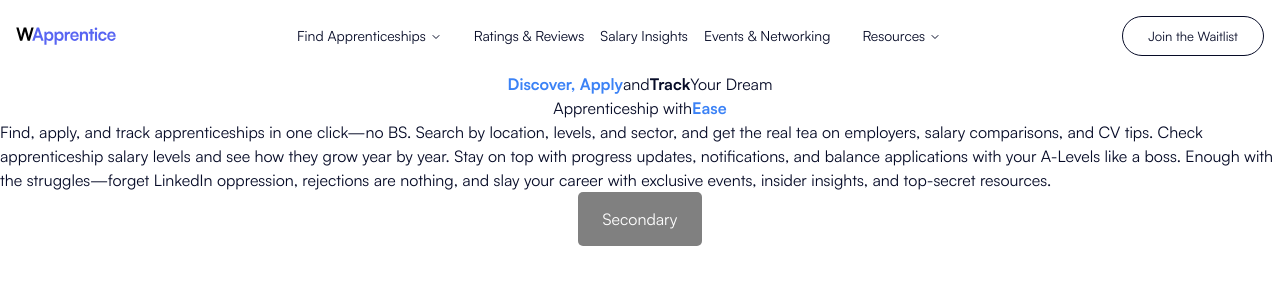
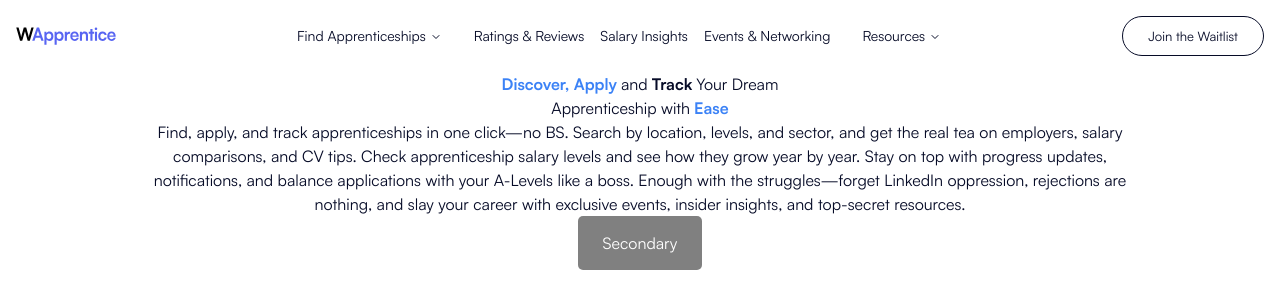
Before and after one commit to tobilobasalawu/WApprentice, a Next.js app: page / in a window 1280 px wide. Shown: the top 308 px of the page. Built offline with nearby package versions, Linux system fonts and the light colour scheme.

Commit message:
extending the hero paragraph

```diff
--- a/src/components/Hero.tsx
+++ b/src/components/Hero.tsx
@@ -3,19 +3,19 @@ import Button from './Button';
 export default function Hero() {
   return (
     <div className="flex flex-col items-center">
-      <div className='flex'>
+      <div className='flex space-x-1'>
         <h1 className="text-blue-500 font-bold">Discover, Apply</h1>
         <h1 className="font-normal">and</h1>
         <h1 className="font-bold">Track</h1>
         <h1 className="font-normal">Your Dream</h1>
       </div>
 
-      <div className='flex'>
+      <div className='flex space-x-1'>
         <h1 className="font-normal">Apprenticeship with</h1>
         <h1 className="text-blue-500 font-bold">Ease</h1>
       </div>
 
-      <p className="">
+      <p className="max-w-5xl text-center">
         Find, apply, and track apprenticeships in one click—no BS. Search by location, levels, and sector, and get the real tea on employers, salary comparisons, and CV tips. Check apprenticeship salary levels and see how they grow year by year. Stay on top with progress updates, notifications, and balance applications with your A-Levels like a boss. Enough with the struggles—forget LinkedIn oppression, rejections are nothing, and slay your career with exclusive events, insider insights, and top-secret resources.
       </p>
 
```
